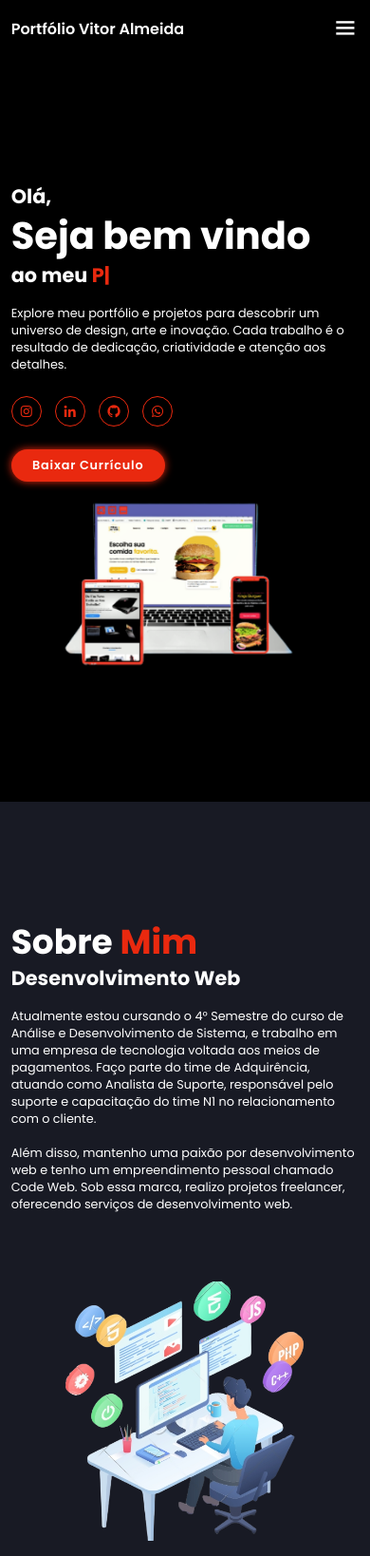
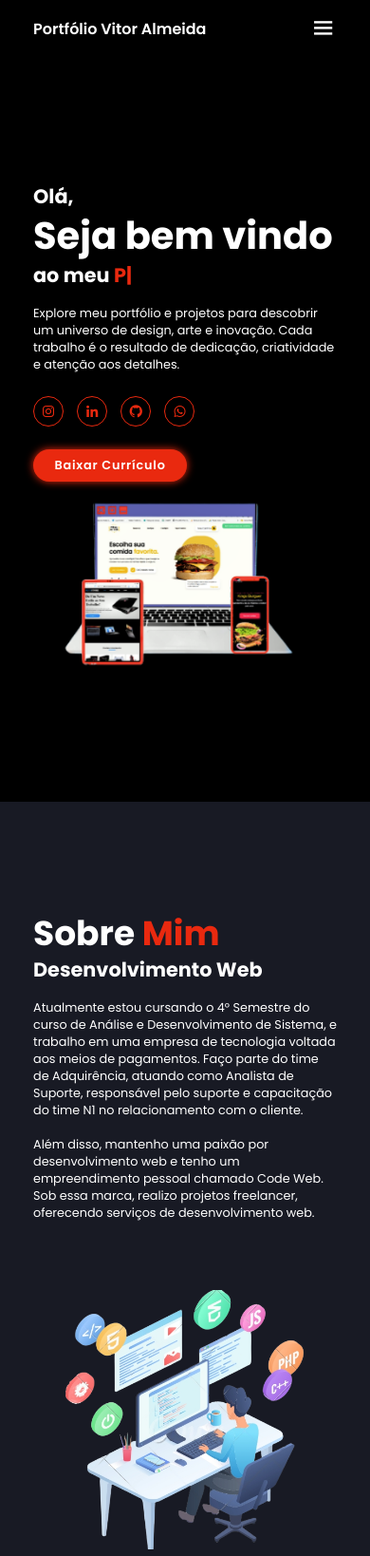
Before and after one commit to Vitor2008/Portfolio-pessoal, a plain HTML site: page index.html in a window 390 px wide. Shown: the top 1638 px of the page at 95% size. Drawn offline with nearby package versions, Linux system fonts and the light colour scheme; a web font is replaced by a local one.

Commit message:
nova modificação

```diff
--- a/index.html
+++ b/index.html
@@ -15,7 +15,7 @@
 </head>
 
 <body>
-    <header class="header">
+    <header class="header col-one">
 
         <a href="index.html" class="nav_logo">
            <h1>Portfólio Vitor Almeida</h1>
@@ -35,7 +35,7 @@
     </header>
 
 <!--section home-->
-<section class="home" id="home">
+<section class="home col-one" id="home">
     <div class="home-content">
         <h3>Olá,</h3>
         <h1>Seja bem vindo</h1>
@@ -47,7 +47,7 @@
             <a href="https://github.com/Vitor2008" class="meuLink"><i class='bx bxl-github' ></i></a>
             <a href="https://api.whatsapp.com/send?phone=65984794759" class="meuLink"><i class='bx bxl-whatsapp' ></i></a>
         </div>
-        <a href="https://drive.google.com/file/d/1dZn_tGhKY3K1ZccJdVN_bGQRvyp23ZSP/view" class="btn">Baixar Currículo</a>
+        <a href="https://drive.google.com/u/0/uc?id=1dZn_tGhKY3K1ZccJdVN_bGQRvyp23ZSP&export=download" class="btn">Baixar Currículo</a>
     </div>
 
     <div class="home-img">
@@ -56,7 +56,7 @@
 </section>
 
 <!--about section design-->
-<Section class="about" id="sobre">
+<Section class="about col-one" id="sobre">
     <div class="about-img">
         <img src="capa-dois.png" alt="">
     </div>
@@ -103,7 +103,7 @@
 </section>
 
 <!--portfolio section design-->
-<section class="portfolio" id="portfolio">
+<section class="portfolio col-one" id="portfolio">
     <h2 class="heading"><span>Projetos</span> Mais Recentes</h2>
 
     <div class="portfolio-container">
@@ -215,7 +215,7 @@
 </section>
 
 <!--contact section design-->
-<section class="contact" id="contato">
+<section class="contact col-one" id="contato">
     <h2 class="heading">Entre em <span>Contato!</span></h2>
 
     <form action="https://api.staticforms.xyz/submit" method="post">
--- a/style.css
+++ b/style.css
@@ -556,10 +556,16 @@ footer{
 
 @media (max-width: 768px) {
 
+    .col-one{
+        padding-left: 35px!important;
+        padding-right: 35px!important;
+    }
+
     .nav_logo h1{
         width: 100%;
         font-size: 2rem;
     }
+
 
     #menu-icon{
         display: block;
```
